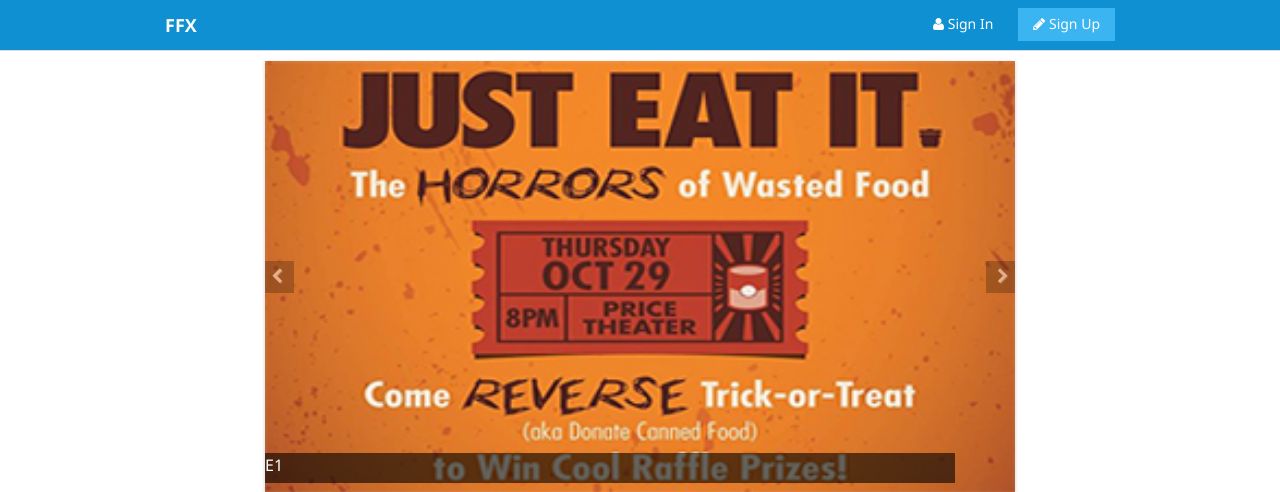
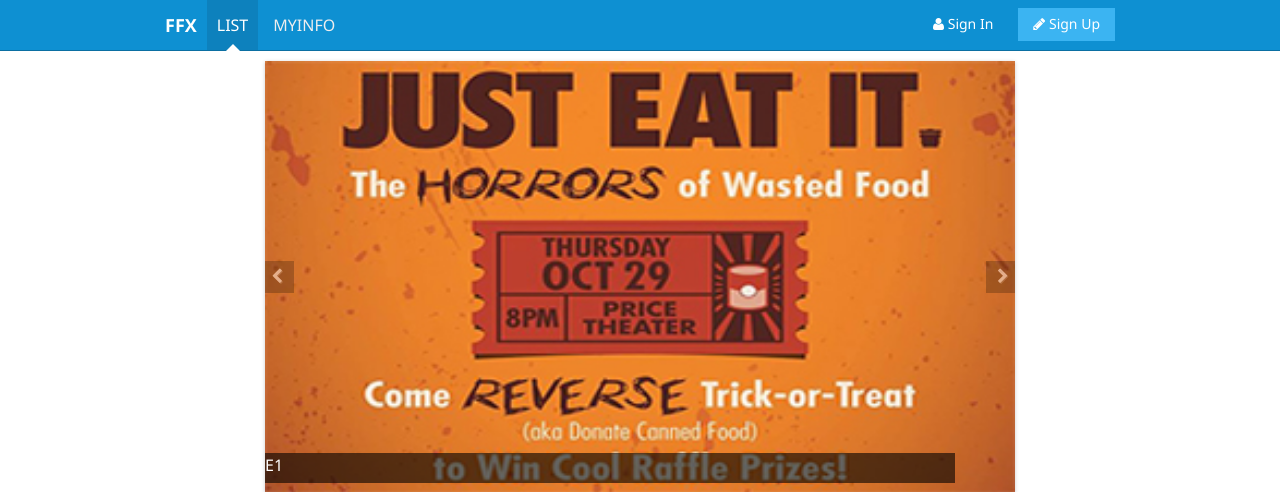
Before and after one commit to stfinney/ffx, a Django app: page /ffx/events/ in a window 1280 px wide. Shown: the top 492 px of the page. Run offline with Django 3.2, Linux system fonts and the light colour scheme.

Commit message:
Added adaptor for small screen on top navbar.

```diff
--- a/ffx/django_ffx/ffx/templates/base.html
+++ b/ffx/django_ffx/ffx/templates/base.html
@@ -16,16 +16,24 @@
 </head>
 
 <body>
-<header class="am-topbar am-topbar-fixed-top" style="background: #0e90d2;">
+<header class="am-topbar am-topbar-fixed-top am-topbar-inverse">
   <div class="am-container">
     <h1 class="am-topbar-brand">
       <a href="#" style="color: #fff;">FFX</a>
     </h1>
+
     <button class="am-topbar-btn am-topbar-toggle am-btn am-btn-sm am-btn-success am-show-sm-only" data-am-collapse="{target: '#collapse-head'}">
       <span class="am-sr-only"></span>
       <span class="am-icon-bars"></span></button>
     </button>
     <div class="am-collapse am-topbar-collapse" id="collapse-head">
+       <div>
+         <ul class="am-nav am-nav-pills am-topbar-nav am-topbar-left">
+           <li class="am-active"><a href="#">LIST</a></li>
+           <li><a href="#">MYINFO</a></li>
+          </ul>
+       </div>
+
       <div class="am-topbar-right">
         <button class="am-btn am-btn-secondary am-topbar-btn am-btn-sm"><span class="am-icon-pencil"></span> Sign Up</button>
       </div>
@@ -48,7 +56,7 @@
 
 
 <script src="{% static 'js/jquery.min.js' %}"></script>
-<script src="{% static 'js/amazeui.min.js' %}">`</script>
+<script src="{% static 'js/amazeui.min.js' %}"></script>
 {% block js %}
 {% endblock %}
 
```
